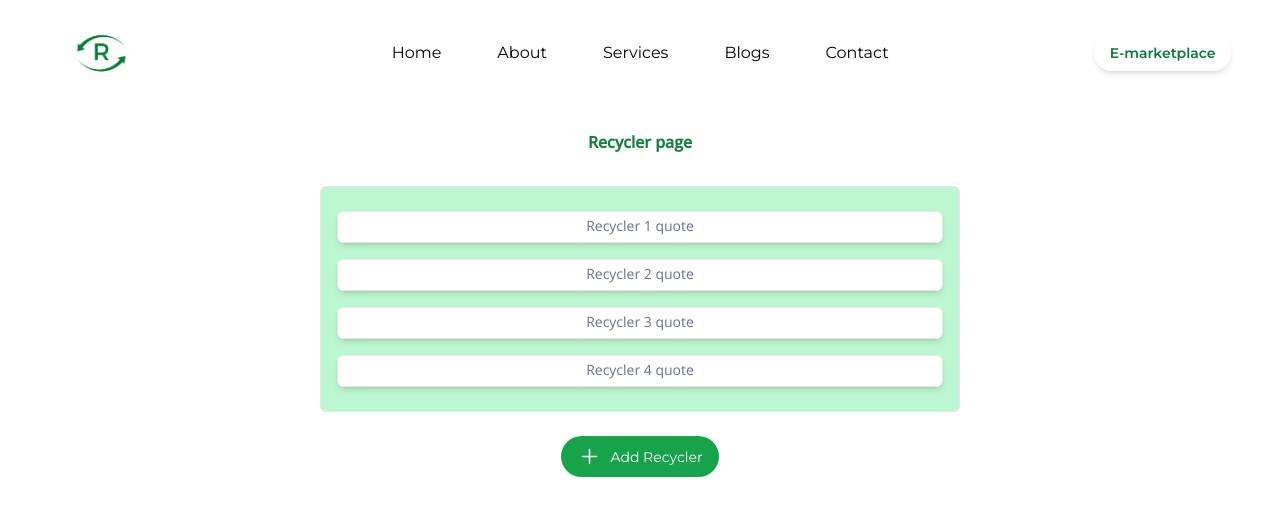
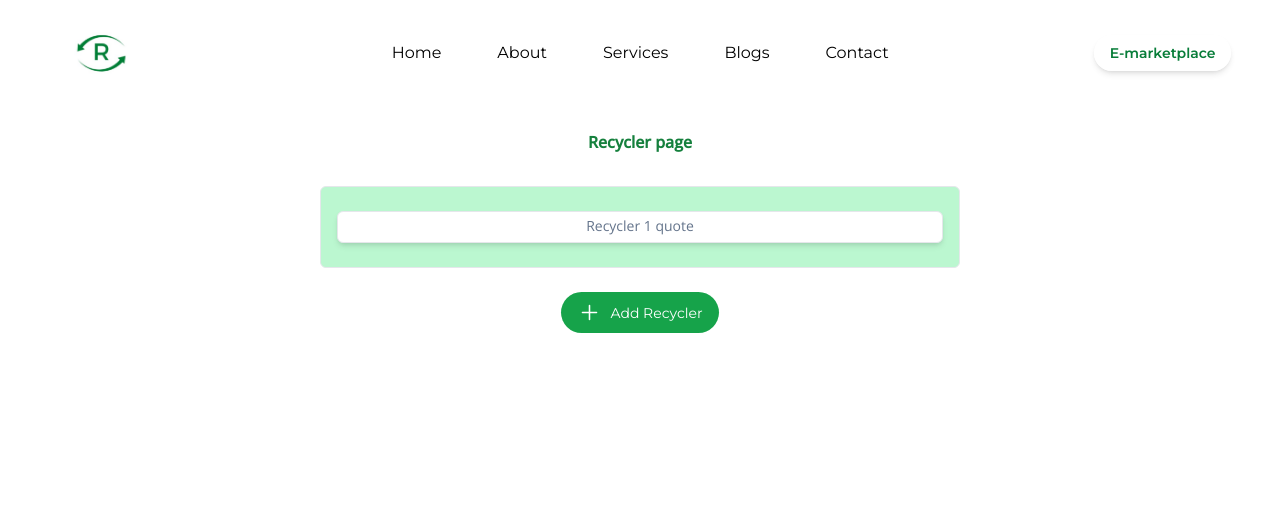
Before and after one commit to rewayy/Reway_final, a React (Vite) app: page /Recyclers in a window 1280 px wide. Shown: the top 516 px of the page. Built offline with nearby package versions, Linux system fonts and the light colour scheme; a web font is replaced by a local one.

Commit message:
modified

```diff
--- a/src/components/MarketPlace/recyclers.jsx
+++ b/src/components/MarketPlace/recyclers.jsx
@@ -14,9 +14,7 @@ const Recyclers = () => {
                         {/* Recycler's details */}
                         <div className='flex flex-col justify-center items-center gap-4 w-full border bg-green-200 px-4 rounded-md py-6 my-2'>
                             <p className='w-full h-8 bg-white  border rounded-md shadow-md text-sm p-1 text-slate-500'>Recycler 1 quote</p>
-                            <p className='w-full h-8 bg-white  border rounded-md shadow-md text-sm p-1 text-slate-500'>Recycler 2 quote</p>
-                            <p className='w-full h-8 bg-white  border rounded-md shadow-md text-sm p-1 text-slate-500'>Recycler 3 quote</p>
-                            <p className='w-full h-8 bg-white  border rounded-md shadow-md text-sm p-1 text-slate-500'>Recycler 4 quote</p>
+
                         </div>
 
                         <Link to={'/recycler-form'} className='bg-green-600 flex  justify-center items-center gap-2 font-mont hover:bg-green-700  px-4 py-2 rounded-full text-white text-sm'>  <IoAdd size={25} /> Add Recycler</Link>
```
